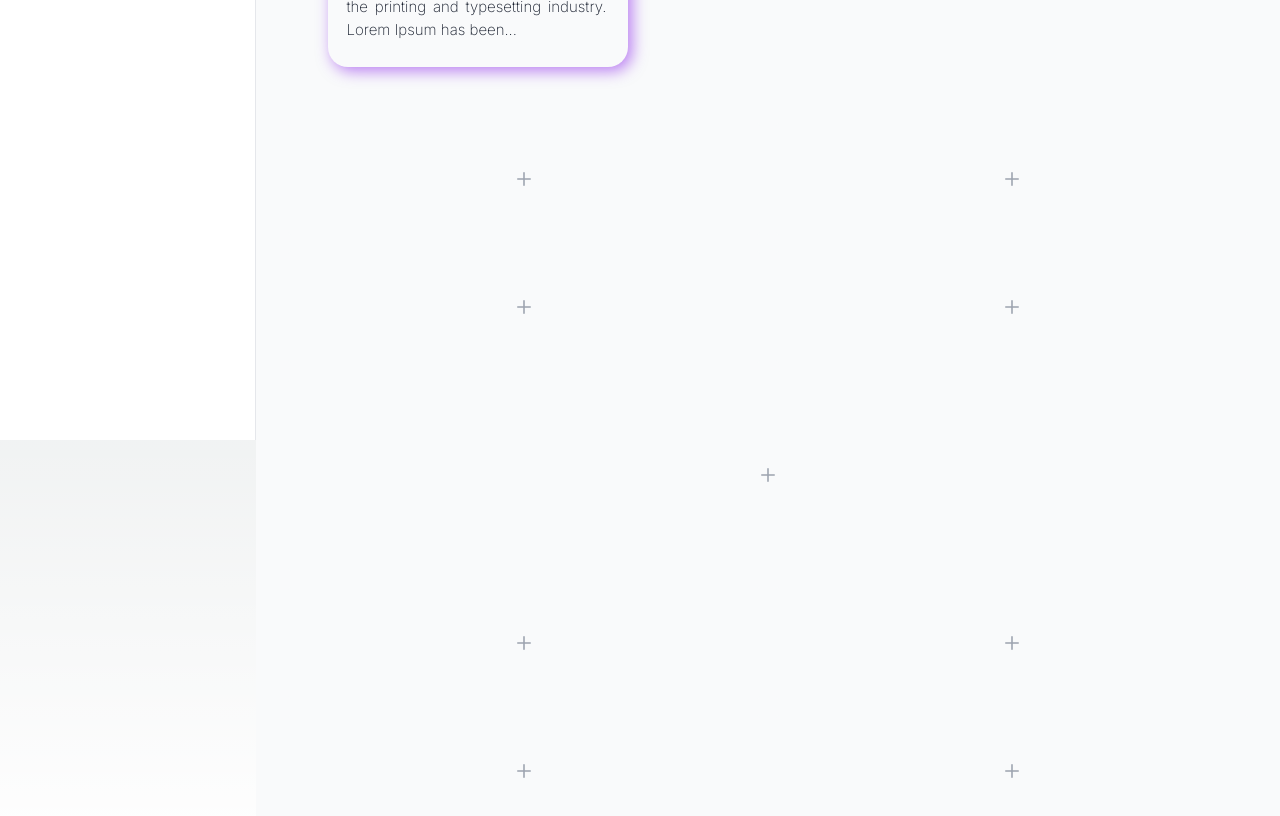
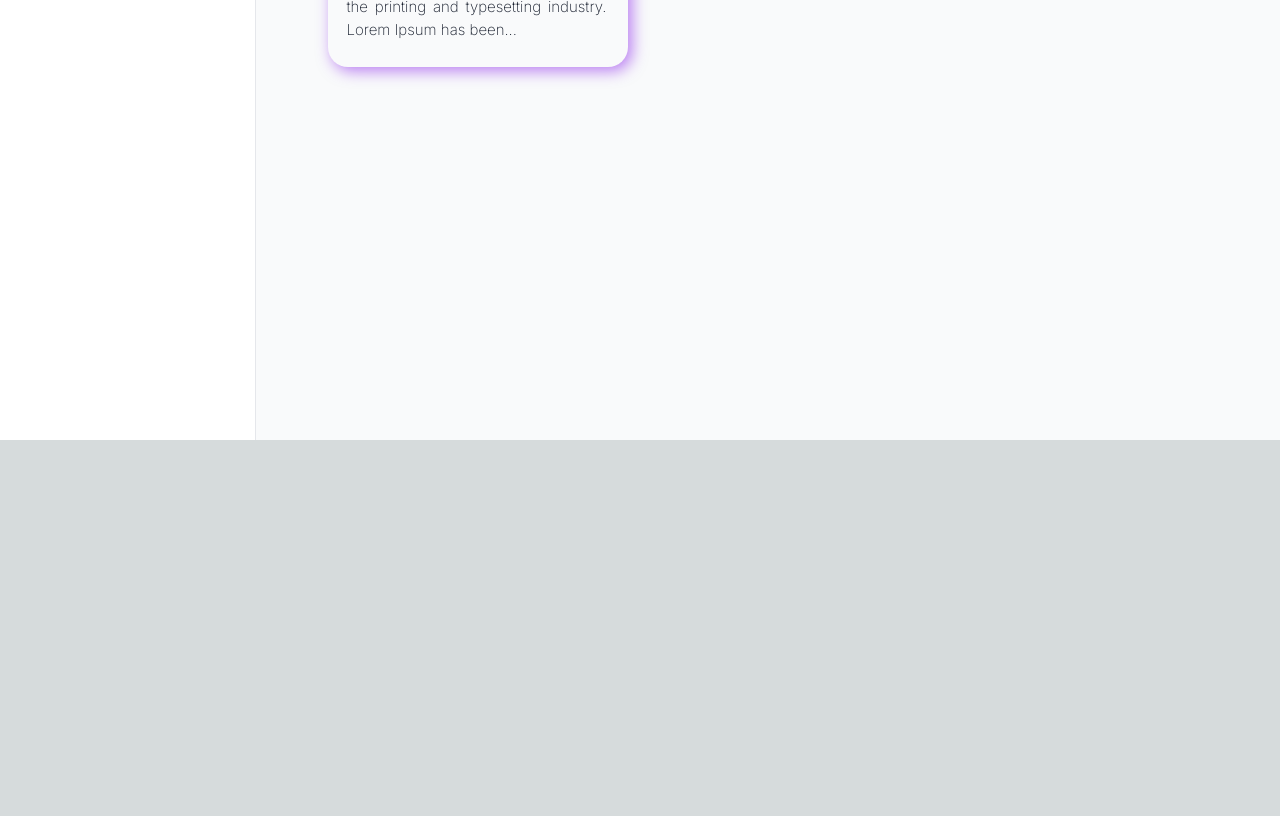
Before and after one commit to leobianor/CureQuest, a Next.js app: page /dashboard/home in a window 1280 px wide. Shown: the part 360-1176 px from the top of the page. After the commit the page ends 800 px from the top, so only its background shows below. Built offline with nearby package versions, Linux system fonts and the light colour scheme.

Commit message:
pequenas modificações na home

```diff
--- a/src/app/dashboard/home/page.jsx
+++ b/src/app/dashboard/home/page.jsx
@@ -3,26 +3,28 @@
 import Titulo from "@/components/Titulo"
 import Navbar from "@/components/navbar";
 import Sidebar from "@/components/sidevar";
+
 import 'flowbite';
 
 
 
 export default function Home() {
+
     //mock
     return (
         <>
-        <Navbar />
-        <Sidebar />
+            <Navbar />
+            <Sidebar />
 
 
-            <div className="p-4 sm:ml-64 bg-gray-50 dark:bg-gray-900">
+            <div className="p-4 sm:ml-64 bg-gray-50 dark:bg-gray-900  min-h-screen h-full">
                 <div className="p-4 mt-14">
                     <div className="text-gray-900 dark:text-white font-medium tracking-[1.9px] text-[34px]  max-md:ml-[10px]">
                         <span>
                             Olá{" "}
                         </span>
                         <span className="font-bold text-purple-700">
-                            Dr. Marcio
+                            Dr. Márcio
                         </span>
                         <span>
                             , bem-vindo de novo!
@@ -54,73 +56,7 @@ export default function Home() {
                             </div>
                         </div>
                     </div>
-                    <div className="grid grid-cols-2 gap-4 mb-4">
-                        <div className="flex items-center justify-center rounded bg-gray-50 h-28 dark:bg-gray-800">
-                            <p className="text-2xl text-gray-400 dark:text-gray-500">
-                                <svg className="w-3.5 h-3.5" aria-hidden="true" xmlns="http://www.w3.org/2000/svg" fill="none" viewBox="0 0 18 18">
-                                    <path stroke="currentColor" stroke-linecap="round" stroke-linejoin="round" stroke-width="2" d="M9 1v16M1 9h16" />
-                                </svg>
-                            </p>
-                        </div>
-                        <div className="flex items-center justify-center rounded bg-gray-50 h-28 dark:bg-gray-800">
-                            <p className="text-2xl text-gray-400 dark:text-gray-500">
-                                <svg className="w-3.5 h-3.5" aria-hidden="true" xmlns="http://www.w3.org/2000/svg" fill="none" viewBox="0 0 18 18">
-                                    <path stroke="currentColor" stroke-linecap="round" stroke-linejoin="round" stroke-width="2" d="M9 1v16M1 9h16" />
-                                </svg>
-                            </p>
-                        </div>
-                        <div className="flex items-center justify-center rounded bg-gray-50 h-28 dark:bg-gray-800">
-                            <p className="text-2xl text-gray-400 dark:text-gray-500">
-                                <svg className="w-3.5 h-3.5" aria-hidden="true" xmlns="http://www.w3.org/2000/svg" fill="none" viewBox="0 0 18 18">
-                                    <path stroke="currentColor" stroke-linecap="round" stroke-linejoin="round" stroke-width="2" d="M9 1v16M1 9h16" />
-                                </svg>
-                            </p>
-                        </div>
-                        <div className="flex items-center justify-center rounded bg-gray-50 h-28 dark:bg-gray-800">
-                            <p className="text-2xl text-gray-400 dark:text-gray-500">
-                                <svg className="w-3.5 h-3.5" aria-hidden="true" xmlns="http://www.w3.org/2000/svg" fill="none" viewBox="0 0 18 18">
-                                    <path stroke="currentColor" stroke-linecap="round" stroke-linejoin="round" stroke-width="2" d="M9 1v16M1 9h16" />
-                                </svg>
-                            </p>
-                        </div>
-                    </div>
-                    <div className="flex items-center justify-center h-48 mb-4 rounded bg-gray-50 dark:bg-gray-800">
-                        <p className="text-2xl text-gray-400 dark:text-gray-500">
-                            <svg className="w-3.5 h-3.5" aria-hidden="true" xmlns="http://www.w3.org/2000/svg" fill="none" viewBox="0 0 18 18">
-                                <path stroke="currentColor" stroke-linecap="round" stroke-linejoin="round" stroke-width="2" d="M9 1v16M1 9h16" />
-                            </svg>
-                        </p>
-                    </div>
-                    <div className="grid grid-cols-2 gap-4">
-                        <div className="flex items-center justify-center rounded bg-gray-50 h-28 dark:bg-gray-800">
-                            <p className="text-2xl text-gray-400 dark:text-gray-500">
-                                <svg className="w-3.5 h-3.5" aria-hidden="true" xmlns="http://www.w3.org/2000/svg" fill="none" viewBox="0 0 18 18">
-                                    <path stroke="currentColor" stroke-linecap="round" stroke-linejoin="round" stroke-width="2" d="M9 1v16M1 9h16" />
-                                </svg>
-                            </p>
-                        </div>
-                        <div className="flex items-center justify-center rounded bg-gray-50 h-28 dark:bg-gray-800">
-                            <p className="text-2xl text-gray-400 dark:text-gray-500">
-                                <svg className="w-3.5 h-3.5" aria-hidden="true" xmlns="http://www.w3.org/2000/svg" fill="none" viewBox="0 0 18 18">
-                                    <path stroke="currentColor" stroke-linecap="round" stroke-linejoin="round" stroke-width="2" d="M9 1v16M1 9h16" />
-                                </svg>
-                            </p>
-                        </div>
-                        <div className="flex items-center justify-center rounded bg-gray-50 h-28 dark:bg-gray-800">
-                            <p className="text-2xl text-gray-400 dark:text-gray-500">
-                                <svg className="w-3.5 h-3.5" aria-hidden="true" xmlns="http://www.w3.org/2000/svg" fill="none" viewBox="0 0 18 18">
-                                    <path stroke="currentColor" stroke-linecap="round" stroke-linejoin="round" stroke-width="2" d="M9 1v16M1 9h16" />
-                                </svg>
-                            </p>
-                        </div>
-                        <div className="flex items-center justify-center rounded bg-gray-50 h-28 dark:bg-gray-800">
-                            <p className="text-2xl text-gray-400 dark:text-gray-500">
-                                <svg className="w-3.5 h-3.5" aria-hidden="true" xmlns="http://www.w3.org/2000/svg" fill="none" viewBox="0 0 18 18">
-                                    <path stroke="currentColor" stroke-linecap="round" stroke-linejoin="round" stroke-width="2" d="M9 1v16M1 9h16" />
-                                </svg>
-                            </p>
-                        </div>
-                    </div>
+
                 </div>
             </div>
 
```
Also changed, not shown: src/actions/auth.js (line endings or trailing spaces).
